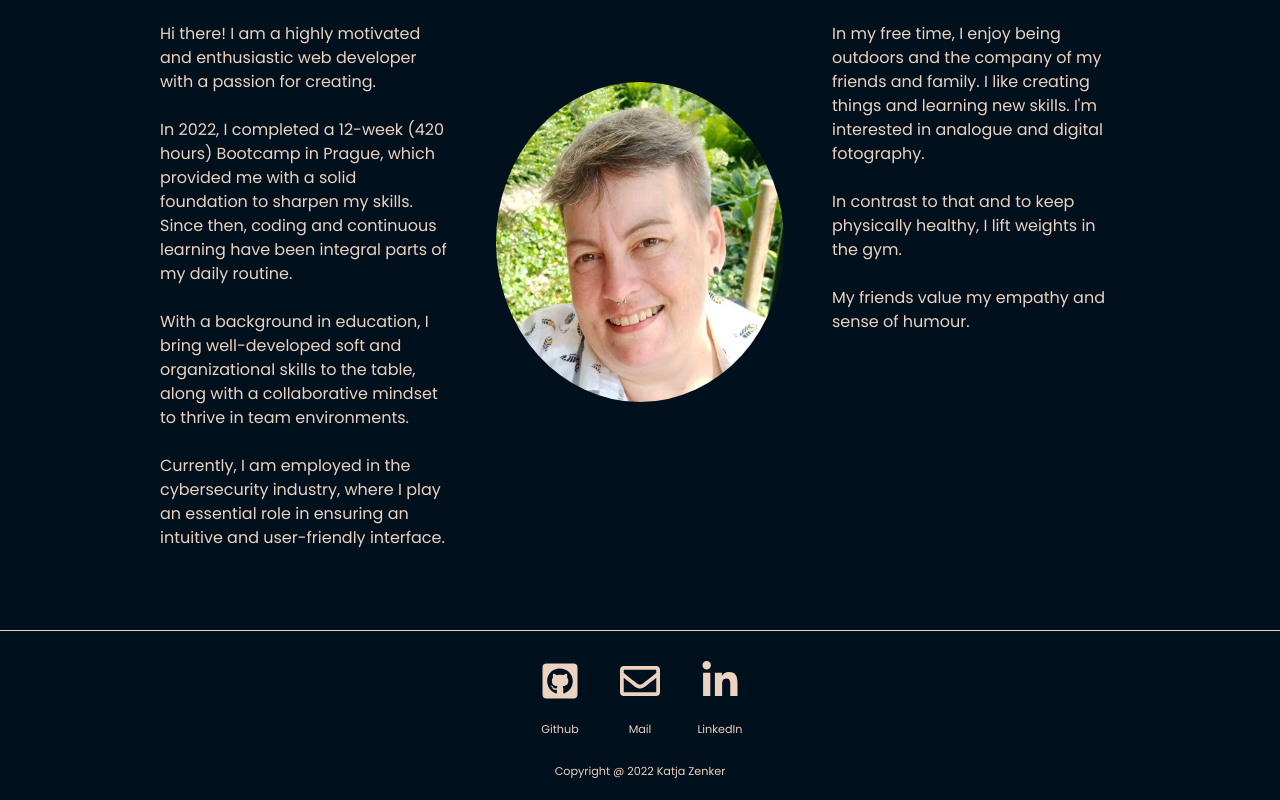
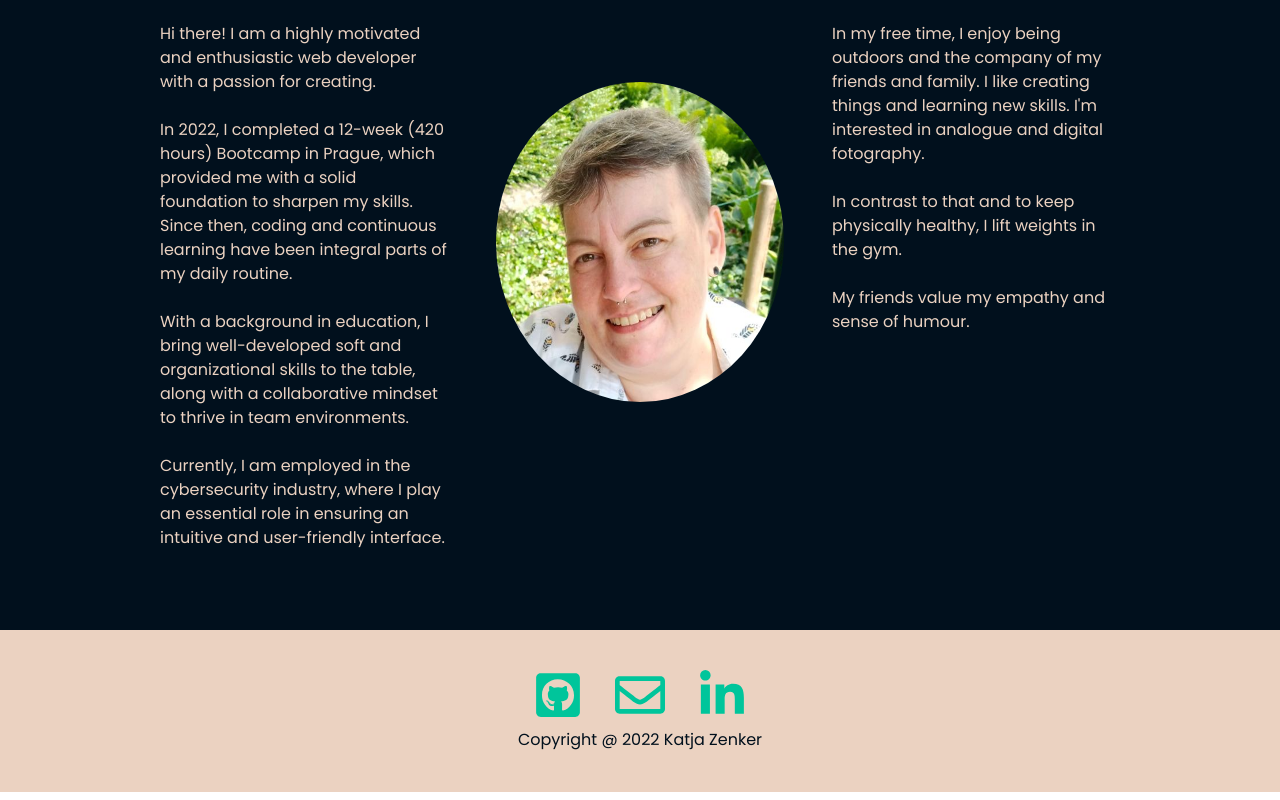
Before and after one commit to queuing4oranges/portfolio, a React (Create React App) app: page / in a window 1280 px wide. Shown: the part 3602-4402 px from the top of the page. Built offline with nearby package versions, Linux system fonts and the light colour scheme; a web font is replaced by a local one.

Commit message:
Refactor Footer

```diff
--- a/src/App.js
+++ b/src/App.js
@@ -3,7 +3,7 @@ import { BrowserRouter, Route, Switch } from "react-router-dom";
 
 //components:
 import About from "../src/components/About/About";
-import Footer from "./components/Footer";
+import Footer from "../src/components/Footer/Footer";
 import Navbar from "./components/Navbar";
 import Hero from "./components/Hero";
 import ProjectsAccordion from "../src/components/accordion/ProjectsAccordion";
--- a/src/App.scss
+++ b/src/App.scss
@@ -2,8 +2,6 @@
 @import "./scss/hero.scss";
 @import "./scss/bouncybutton.scss";
 @import "./scss/modal.scss";
-// @import "./scss/about.scss";
-@import "./scss/footer.scss";
 @import "./components/accordion/accordion.scss";
 @import "./scss/newskills.scss";
 
@@ -17,6 +15,7 @@ $lightblue: #048399;
 $rose: #feb9c6;
 $darkrose: #b96b85;
 $blackish: #021e20;
+$greenish: #00C59B;
 
 *,
 *::before,
--- a/src/components/About/about.scss
+++ b/src/components/About/about.scss
@@ -1,8 +1,8 @@
 .about-container {
 	img {
-	width: 20rem;
-	height: 20rem;
-	border-radius: 50%;
+		width: 20rem;
+		height: 20rem;
+		border-radius: 50%;
 	}
 }
 
--- a/src/components/Footer.js
+++ /dev/null
@@ -1,43 +0,0 @@
-
-import React from "react";
-import { FaLinkedinIn, FaRegEnvelope, FaGithubSquare }from "react-icons/fa";
-
-export default function Footer() {
-
-  const currentYear = new Date();
-
-  return (
-    <div className="footer__container" id="contact">
-      <div className="footer__content">
-
-        <div className="github__cont">
-          <a rel="noreferrer" className="nav__link" href="https://github.com/queuing4oranges" target="_blank">
-              <div className="github__link">
-                <div className="github__logo logo"><FaGithubSquare className="github__logo" /></div>
-              Github</div>
-          </a>
-        </div>
-
-        <div className="mail__cont">
-          <a rel="noreferrer" className="nav__link" href="mailto:katjazenker@gmail.com?subject=A message from your website">
-            <div className="mail__link">
-              <div className="mail__logo logo"><FaRegEnvelope className="mail__logo"/></div>
-            Mail</div>
-          </a>
-        </div>
-
-        <div className="linked__cont">
-          <a rel="noreferrer" className="nav__link" href="https://www.linkedin.com/in/katja-zenker" target="_blank">
-            <div className="linked__link">
-              <div className="linkedin__logo logo"><FaLinkedinIn className="linkedin__logo"/></div>
-            LinkedIn</div>
-          </a>
-        </div>
-      </div>
-
-      <div className="copyright__content"><p className="copy__text">Copyright &#64; {currentYear.getFullYear()} Katja Zenker</p>
-      </div>
-
-    </div>
-  )
-}
--- /dev/null
+++ b/src/components/Footer/Footer.js
@@ -0,0 +1,52 @@
+
+import React from "react";
+import { FaLinkedinIn, FaRegEnvelope, FaGithubSquare }from "react-icons/fa";
+
+import "./footer.scss";
+
+export default function Footer() {
+
+	const currentYear = new Date();
+
+	return (
+		<section className="footer-container bg-light text-dark px-4 py-10 md:px-40 md:py-10" id="contact">
+			<div className="flex md:flex-row justify-center">
+				<div className="px-4">
+					<a
+						rel="noreferrer"
+						href="https://github.com/queuing4oranges"
+						target="_blank"
+						title="Check out my Github"
+					>
+						<FaGithubSquare size={50} color="#00C59B" className="footer-icon" />
+					</a>
+				</div>
+
+				<div className="px-4">
+					<a
+						rel="noreferrer"
+						href="mailto:katjazenker@gmail.com?subject=Let's get in touch"
+						title="Get in touch"
+					>
+						<FaRegEnvelope size={50} color="#00C59B" className="footer-icon" />
+					</a>
+				</div>
+
+				<div className="px-4">
+					<a
+						rel="noreferrer"
+						href="https://www.linkedin.com/in/katja-zenker"
+						target="_blank"
+						title="Connect via LinkedIn"
+					>
+						<FaLinkedinIn size={50} color="#00C59B" className="footer-icon" />
+					</a>
+				</div>
+			</div>
+
+			<div className="flex justify-center mt-2 text-dark">
+				<p>Copyright &#64; {currentYear.getFullYear()} Katja Zenker</p>
+			</div>
+		</section>
+	)
+}
--- /dev/null
+++ b/src/components/Footer/footer.scss
@@ -0,0 +1,3 @@
+.footer-icon:hover {
+	color: #236073 !important;
+	}
--- a/src/scss/footer.scss
+++ /dev/null
@@ -1,129 +0,0 @@
-.footer__container {
-  border-top: $beige 1px solid;
-  background-color: $darkblue;
-  height: 170px;
-  display: flex;
-  flex-direction: column;
-  align-items: center;
-}
-
-.logo {
-  color: $beige;
-  margin: 20px;
-  display: flex;
-  justify-content: center;
-  align-items: center;
-  object-fit: cover;
-}
-
-.footer__content {
-  width: 80%;
-  margin: 10px auto;
-  display: flex;
-  flex-direction: row;
-  justify-content: center;
-  align-items: center;
-}
-
-.github__cont,
-.mail__cont,
-.linked__cont {
-  display: flex;
-  flex-direction: column;
-  align-items: center;
-  justify-content: center;
-
-  & :hover {
-    background-color: $yellow;
-    color: $darkblue;
-  }
-}
-
-.github__link,
-.mail__link,
-.linked__link {
-  display: flex;
-  flex-direction: column;
-  justify-content: center;
-  align-items: center;
-}
-
-.nav__link {
-  color: $beige;
-  font-size: 0.7em;
-  text-decoration: none;
-}
-
-.copy__text {
-  color: $beige;
-  margin-bottom: 0;
-  margin-top: 15px;
-  font-size: 0.7em;
-}
-.github__logo,
-.mail__logo,
-.linkedin__logo {
-  width: 40px;
-  height: 40px;
-}
-
-/*mobile phone*/
-@media (max-width: 600px) {
-  .footer__container {
-    width: 100%;
-    height: 60%;
-    display: block;
-    padding-left: 25px;
-    padding-right: 25px;
-  }
-
-  .github__logo,
-  .mail__logo,
-  .linkedin__logo {
-    display: none;
-  }
-
-  .footer__content {
-    justify-content: space-between;
-    margin: 25px auto;
-    font-size: 0.8rem;
-    width: 50%;
-  }
-
-  .copy__text {
-    font-size: 0.8rem;
-    margin: 0px auto;
-    padding-bottom: 10%;
-    text-align: center;
-  }
-}
-
-/*big external monitor*/
-@media screen and (min-width: 1900px) {
-  .footer__container {
-    padding-bottom: 30px;
-    height: 350px;
-  }
-  .github__logo,
-  .mail__logo,
-  .linkedin__logo {
-    width: 80px;
-    height: 80px;
-  }
-
-  .github__cont,
-  .mail__cont,
-  .linked__cont {
-    padding: 30px;
-  }
-
-  .github__link,
-  .mail__link,
-  .linked__link {
-    font-size: 24px;
-  }
-
-  .copyright__content {
-    font-size: 24px;
-  }
-}
--- a/tailwind.config.js
+++ b/tailwind.config.js
@@ -9,8 +9,10 @@ module.exports = {
 				'h3': '2rem'
 			},
 			colors: {
-				dark: '#01101d', // Used for dark background
-				light: '#ebd2c1', // Used for light color
+				dark: '#01101d', // Dark background
+				light: '#ebd2c1', // Light color
+				accent: '#00C59B', // Accent
+				hover: '#236073' // Hover
 			}
 		},
 	},
```
